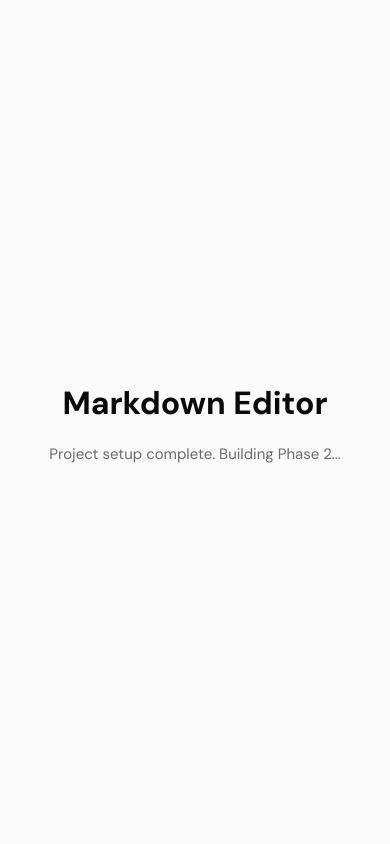
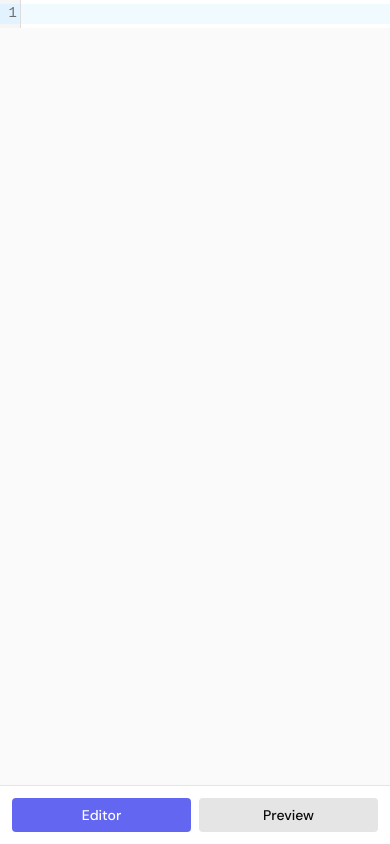
Before and after one commit to rekyb/marka-editor, a Next.js app: page / in a window 390 px wide. Built offline with nearby package versions, Linux system fonts and the light colour scheme.

Commit message:
feat: add Preview component with react-markdown
- Create Preview component rendering markdown with remark-gfm
- Supports headings, lists, code blocks, blockquotes, links with styling
- Shows placeholder text for empty content

```diff
--- a/src/app/globals.css
+++ b/src/app/globals.css
@@ -25,3 +25,47 @@ code, pre {
   flex-direction: column;
   min-height: 100vh;
 }
+
+.cm-editor {
+  height: 100%;
+}
+
+.markdown-preview {
+  word-wrap: break-word;
+  word-break: break-word;
+}
+
+.markdown-preview img {
+  max-width: 100%;
+  height: auto;
+  margin: 12px 0;
+}
+
+.markdown-preview table {
+  border-collapse: collapse;
+  width: 100%;
+  margin-bottom: 12px;
+}
+
+.markdown-preview table td,
+.markdown-preview table th {
+  border: 1px solid #e5e5e5;
+  padding: 8px 12px;
+}
+
+.markdown-preview table th {
+  background-color: #f0f0f0;
+  font-weight: 600;
+}
+
+@media (max-width: 767px) {
+  #__next {
+    flex-direction: column;
+  }
+}
+
+@media (min-width: 768px) {
+  #__next > div:nth-child(1) {
+    flex-direction: row;
+  }
+}
--- a/src/app/page.tsx
+++ b/src/app/page.tsx
@@ -1,10 +1,106 @@
-export default function Home() {
+'use client';
+
+import { useState, useEffect } from 'react';
+import { Editor } from '@/components/Editor';
+import { Preview } from '@/components/Preview';
+import { useDocument } from '@/hooks/useDocument';
+import { useUndoRedo } from '@/hooks/useUndoRedo';
+
+export default function EditorLayout() {
+  const { state, setContent } = useDocument();
+  const { undo, redo } = useUndoRedo(state.content);
+  const [view, setView] = useState<'editor' | 'preview'>('editor');
+  const [isMobile, setIsMobile] = useState(false);
+
+  useEffect(() => {
+    const checkMobile = () => {
+      setIsMobile(window.innerWidth < 768);
+    };
+
+    checkMobile();
+    window.addEventListener('resize', checkMobile);
+    return () => window.removeEventListener('resize', checkMobile);
+  }, []);
+
+  const showEditor = !isMobile || view === 'editor';
+  const showPreview = !isMobile || view === 'preview';
+
+  const handleChange = (newContent: string) => {
+    setContent(newContent);
+  };
+
   return (
-    <div style={{ minHeight: '100vh', display: 'flex', alignItems: 'center', justifyContent: 'center', backgroundColor: '#FAFAFA' }}>
-      <div style={{ textAlign: 'center' }}>
-        <h1 style={{ fontSize: '32px', fontWeight: 600, marginBottom: '16px' }}>Markdown Editor</h1>
-        <p style={{ color: '#6B6B6B', fontSize: '15px' }}>Project setup complete. Building Phase 2...</p>
+    <div
+      style={{
+        display: 'flex',
+        flexDirection: 'column',
+        height: '100vh',
+        backgroundColor: '#fafafa',
+      }}
+    >
+      <div
+        style={{
+          display: 'flex',
+          flex: 1,
+          minHeight: 0,
+          flexDirection: isMobile ? 'column' : 'row',
+        }}
+      >
+        {showEditor && (
+          <Editor content={state.content} onChange={handleChange} />
+        )}
+
+        {showPreview && (
+          <Preview content={state.content} />
+        )}
       </div>
+
+      {isMobile && (
+        <div
+          style={{
+            display: 'flex',
+            gap: '8px',
+            padding: '12px',
+            backgroundColor: '#ffffff',
+            borderTop: '1px solid #e5e5e5',
+          }}
+        >
+          <button
+            onClick={() => setView('editor')}
+            style={{
+              flex: 1,
+              padding: '8px 12px',
+              borderRadius: '4px',
+              border: 'none',
+              backgroundColor: view === 'editor' ? '#6366f1' : '#e5e5e5',
+              color: view === 'editor' ? '#ffffff' : '#0a0a0a',
+              fontWeight: 500,
+              cursor: 'pointer',
+              fontFamily: 'var(--font-dm-sans)',
+              fontSize: '14px',
+            }}
+          >
+            Editor
+          </button>
+          <button
+            onClick={() => setView('preview')}
+            style={{
+              flex: 1,
+              padding: '8px 12px',
+              borderRadius: '4px',
+              border: 'none',
+              backgroundColor: view === 'preview' ? '#6366f1' : '#e5e5e5',
+              color: view === 'preview' ? '#ffffff' : '#0a0a0a',
+              fontWeight: 500,
+              cursor: 'pointer',
+              fontFamily: 'var(--font-dm-sans)',
+              fontSize: '14px',
+            }}
+          >
+            Preview
+          </button>
+        </div>
+      )}
     </div>
   );
 }
--- /dev/null
+++ b/src/components/Preview/index.tsx
@@ -0,0 +1,128 @@
+'use client';
+
+import ReactMarkdown from 'react-markdown';
+import remarkGfm from 'remark-gfm';
+
+interface PreviewProps {
+  readonly content: string;
+}
+
+export function Preview({ content }: PreviewProps) {
+  return (
+    <div
+      style={{
+        flex: 1,
+        minWidth: 0,
+        height: '100%',
+        overflow: 'auto',
+        padding: '24px',
+        fontFamily: 'var(--font-dm-sans), sans-serif',
+        fontSize: '15px',
+        lineHeight: '1.6',
+        color: '#0a0a0a',
+        backgroundColor: '#ffffff',
+        borderLeft: '1px solid #e5e5e5',
+      }}
+    >
+      {content.trim() === '' ? (
+        <div style={{ color: '#6b6b6b', fontStyle: 'italic' }}>
+          Start typing markdown to see preview here...
+        </div>
+      ) : (
+        <ReactMarkdown
+          remarkPlugins={[remarkGfm]}
+          components={{
+            h1: ({ node, ...props }) => (
+              <h1
+                {...props}
+                style={{
+                  fontSize: '28px',
+                  fontWeight: 700,
+                  marginTop: '20px',
+                  marginBottom: '12px',
+                }}
+              />
+            ),
+            h2: ({ node, ...props }) => (
+              <h2
+                {...props}
+                style={{
+                  fontSize: '24px',
+                  fontWeight: 700,
+                  marginTop: '16px',
+                  marginBottom: '10px',
+                }}
+              />
+            ),
+            h3: ({ node, ...props }) => (
+              <h3
+                {...props}
+                style={{
+                  fontSize: '20px',
+                  fontWeight: 600,
+                  marginTop: '12px',
+                  marginBottom: '8px',
+                }}
+              />
+            ),
+            p: ({ node, ...props }) => <p {...props} style={{ marginBottom: '12px' }} />,
+            ul: ({ node, ...props }) => (
+              <ul {...props} style={{ marginLeft: '20px', marginBottom: '12px' }} />
+            ),
+            ol: ({ node, ...props }) => (
+              <ol {...props} style={{ marginLeft: '20px', marginBottom: '12px' }} />
+            ),
+            code: ({ node, inline, ...props }: any) =>
+              inline ? (
+                <code
+                  {...props}
+                  style={{
+                    backgroundColor: '#f0f0f0',
+                    padding: '2px 6px',
+                    borderRadius: '3px',
+                    fontFamily: 'var(--font-jetbrains-mono)',
+                  }}
+                />
+              ) : (
+                <code
+                  {...props}
+                  style={{
+                    backgroundColor: '#f0f0f0',
+                    padding: '12px',
+                    borderRadius: '4px',
+                    display: 'block',
+                    overflow: 'auto',
+                    fontFamily: 'var(--font-jetbrains-mono)',
+                    marginBottom: '12px',
+                  }}
+                />
+              ),
+            blockquote: ({ node, ...props }) => (
+              <blockquote
+                {...props}
+                style={{
+                  borderLeft: '3px solid #6366f1',
+                  paddingLeft: '12px',
+                  marginLeft: 0,
+                  marginBottom: '12px',
+                  color: '#6b6b6b',
+                }}
+              />
+            ),
+            a: ({ node, ...props }) => (
+              <a
+                {...props}
+                style={{
+                  color: '#6366f1',
+                  textDecoration: 'underline',
+                }}
+              />
+            ),
+          }}
+        >
+          {content}
+        </ReactMarkdown>
+      )}
+    </div>
+  );
+}
--- a/src/hooks/useDocument.ts
+++ b/src/hooks/useDocument.ts
@@ -15,6 +15,14 @@ interface UseDocumentReturn {
 
 export function useDocument(initialFileName = 'untitled.md'): UseDocumentReturn {
   const [state, setState] = useState<DocumentState>(() => {
+    if (typeof window === 'undefined') {
+      return {
+        content: '',
+        fileName: initialFileName,
+        isDirty: false,
+      };
+    }
+
     const stored = localStorage.getItem(STORAGE_KEY);
     if (stored) {
       try {
@@ -36,7 +44,9 @@ export function useDocument(initialFileName = 'untitled.md'): UseDocumentReturn
 
   // Persist to localStorage whenever state changes
   useEffect(() => {
-    localStorage.setItem(STORAGE_KEY, JSON.stringify(state));
+    if (typeof window !== 'undefined') {
+      localStorage.setItem(STORAGE_KEY, JSON.stringify(state));
+    }
   }, [state]);
 
   const setContent = useCallback((content: string): void => {
```
Also changed, not shown: .claude/settings.local.json, 2 other files (tests, documents, lock files or other folders).
